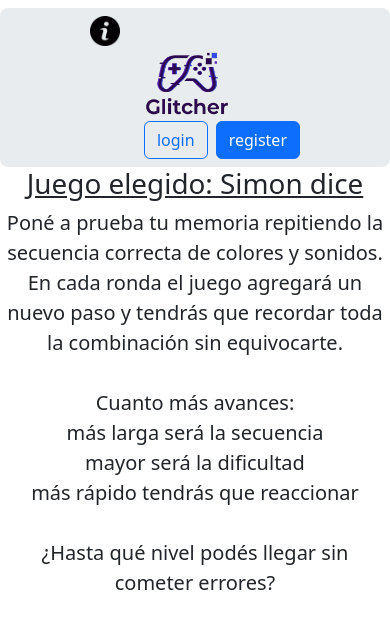
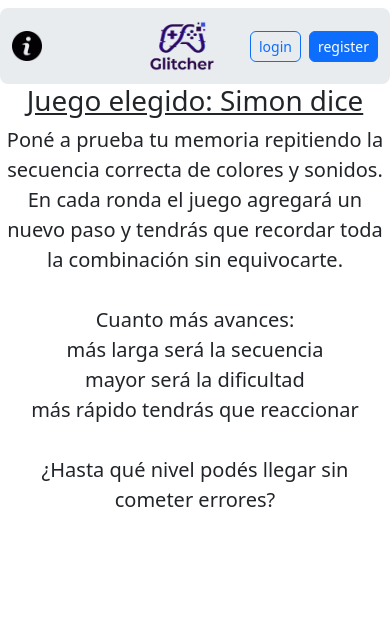
Before and after one commit to FFredianiBaldi/Sala-de-juegos, an Angular app: page /who-am-i in a window 390 px wide. Shown: the top 628 px of the page. Built offline with nearby package versions, Linux system fonts and the light colour scheme; no server answers.

Commit message:
responsive

```diff
--- a/src/app/layout/navbar/navbar.css
+++ b/src/app/layout/navbar/navbar.css
@@ -1,6 +1,12 @@
 
 .container-fluid {
   width: 60vw;
+}
+
+.navbar-grid {
+  display: grid;
+  grid-template-columns: 1fr 1fr 1fr;
+  align-items: center;
 }
 
 .info-btn {
@@ -12,3 +18,18 @@
   margin: 0;
   padding: 0;
 }
+
+@media screen and (max-width: 768px) {
+  .container-fluid {
+    width: 100vw;
+  }
+
+  .logo-img {
+    width: 100px;
+  }
+
+  .right-col .btn {
+    padding: 4px 8px;
+    font-size: 14px;
+  }
+}
--- a/src/app/layout/navbar/navbar.html
+++ b/src/app/layout/navbar/navbar.html
@@ -1,22 +1,22 @@
 <nav class="navbar navbar-expand-lg grid text-center sticky-top bg-body-secondary mt-2 rounded-3">
 
-  <div class="container-fluid g-col-6 g-col-md-4">
+  <div class="container-fluid navbar-grid">
     <!-- quien soy -->
-    <div class="d-flex align-items-center w-100">
+    <div class="left-col d-flex align-items-center w-100">
       <a routerLink="/who-am-i" class="nav-item">
         <img class="info-btn" src="/info-btn.png">
       </a>
     </div>
 
     <!-- logo/home -->
-    <div class="d-flex align-items-center w-100 g-col-6 g-col-md-4 justify-content-center">
+    <div class="center-col d-flex align-items-center w-100 justify-content-center">
       <a routerLink="" class="navbar-brand">
         <img class="logo-img" src="/logo.png">
       </a>
     </div>
 
     <!-- botones registro/login -->
-     <div class="d-flex align-items-center w-100 g-col-6 g-col-md-4 justify-content-end d-flex gap-2">
+     <div class="right-col d-flex align-items-center w-100 justify-content-end d-flex gap-2">
         <a routerLink="/login" type="button" class="btn btn-outline-primary">login</a>
         <a routerLink="/register" class="btn btn-primary">register</a>
      </div>
```
